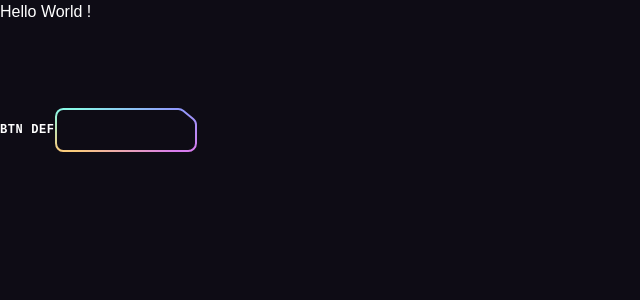
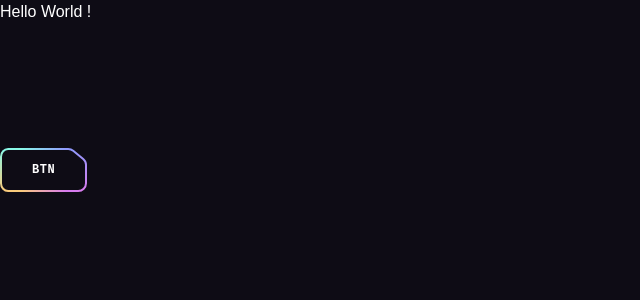
Before and after one commit to saman-sah/Tailwind-Nuxt-UiUx, a Nuxt app: page / in a window 1280 px wide. Shown: the top 300 px of the page, without its empty margins (0-640 px from the left). Built offline with nearby package versions, Linux system fonts and the light colour scheme.

Commit message:
fix svg button

```diff
--- a/assets/svg/ButtonSvg.vue
+++ b/assets/svg/ButtonSvg.vue
@@ -1,7 +1,6 @@
 <template>
-
     <svg
-      className="absolute top-0 left-0"
+      style="position: absolute;top: 0;left: 0;"
       width="21"
       height="44"
       viewBox="0 0 21 44"
@@ -14,19 +13,19 @@
       />
     </svg>
     <svg
-      className="absolute top-0 left-[1.3125rem] w-[calc(100%-2.625rem)]"
+      style="position: absolute;left: 1.3125rem; width: calc(100% - 2.625rem);"
       height="44"
       viewBox="0 0 100 44"
       preserveAspectRatio="none"
       :fill="color ? color : 'none'"
     >
-
+      <template v-if="color">
         <polygon
-        v-if="color"
           fill="white"
           fillRule="nonzero"
           points="100 0 100 44 0 44 0 0"
         />
+      </template>
       <template v-else>
         <polygon
           fill="url(#btn-top)"
@@ -39,10 +38,9 @@
           points="100 0 100 2 0 2 0 0"
         />
       </template>
-
     </svg>
     <svg
-      className="absolute top-0 right-0"
+    style="position: absolute;top: 0;right: 0;"
       width="21"
       height="44"
       viewBox="0 0 21 44"
@@ -60,7 +58,6 @@
 </template>
 
 <script setup>
-import { defineProps } from 'vue';
 
 defineProps({
   color: {
@@ -68,4 +65,13 @@ defineProps({
     default: '',
   },
 });
+
+const svgClass = computed(() => {
+  return {
+    absolute: true,
+    'top-0': true,
+    'left-[1.3125rem]': true,
+    'w-[calc(100%-2.625rem)]': true,
+  };
+});
 </script>
--- a/components/global/Button.vue
+++ b/components/global/Button.vue
@@ -1,26 +1,26 @@
 <template>
    <button :class="[
-      color ? 'text-n-8' : 'text-n-1',className || '',
+      color ? 'text-n-8' : 'text-n-1',className, px || 'px-7',
       'btn-base'
     ]"
     v-if="!href"
   >
-  Btn Def
+<slot />
     <span class="relative z-10">
       {{ children }}
     </span>
-    <ButtonSvg class="ddddddddddd" :color="color" />
+    <ButtonSvg :color="color" />
   </button>
 
   <NuxtLink :class="[
-      white ? 'text-n-8' : 'text-n-1',
+      color ? 'text-n-8' : 'text-n-1',className, px || 'px-8',
       'btn-base'
     ]"
     :to="href"
     v-else
   >
-  Btn Link
-    <span class="">
+  <slot />
+    <span class="relative z-10">
       {{ children }}
     </span>
     <ButtonSvg :color="color" />
--- a/pages/index.vue
+++ b/pages/index.vue
@@ -3,9 +3,9 @@
     <h1>Hello World !</h1>
 
   <div class="pt-[4.75rem] lg:pt-[5.25rem] overflow-hidden">
-    <Button />
+    <Button class-name="mt-10" href="#login" >BTN</Button>
   </div>
-  <ButtonGradient class="aaaaaaaaaaaa"/>
+  <ButtonGradient />
   </div>
 </template>
 
--- a/tailwind.config.js
+++ b/tailwind.config.js
@@ -128,7 +128,7 @@ export default {
           "@apply font-code text-xs font-bold uppercase tracking-wider": {},
         },
         ".btn-base": {
-          "@apply button relative inline-flex items-center h-11 transition-colors hover:text-color-1": {},
+          "@apply button relative inline-flex items-center justify-center h-11 transition-colors hover:text-color-1": {},
         },
       });
       addUtilities({
```
Lines whose indentation alone changed are shown as unchanged.
